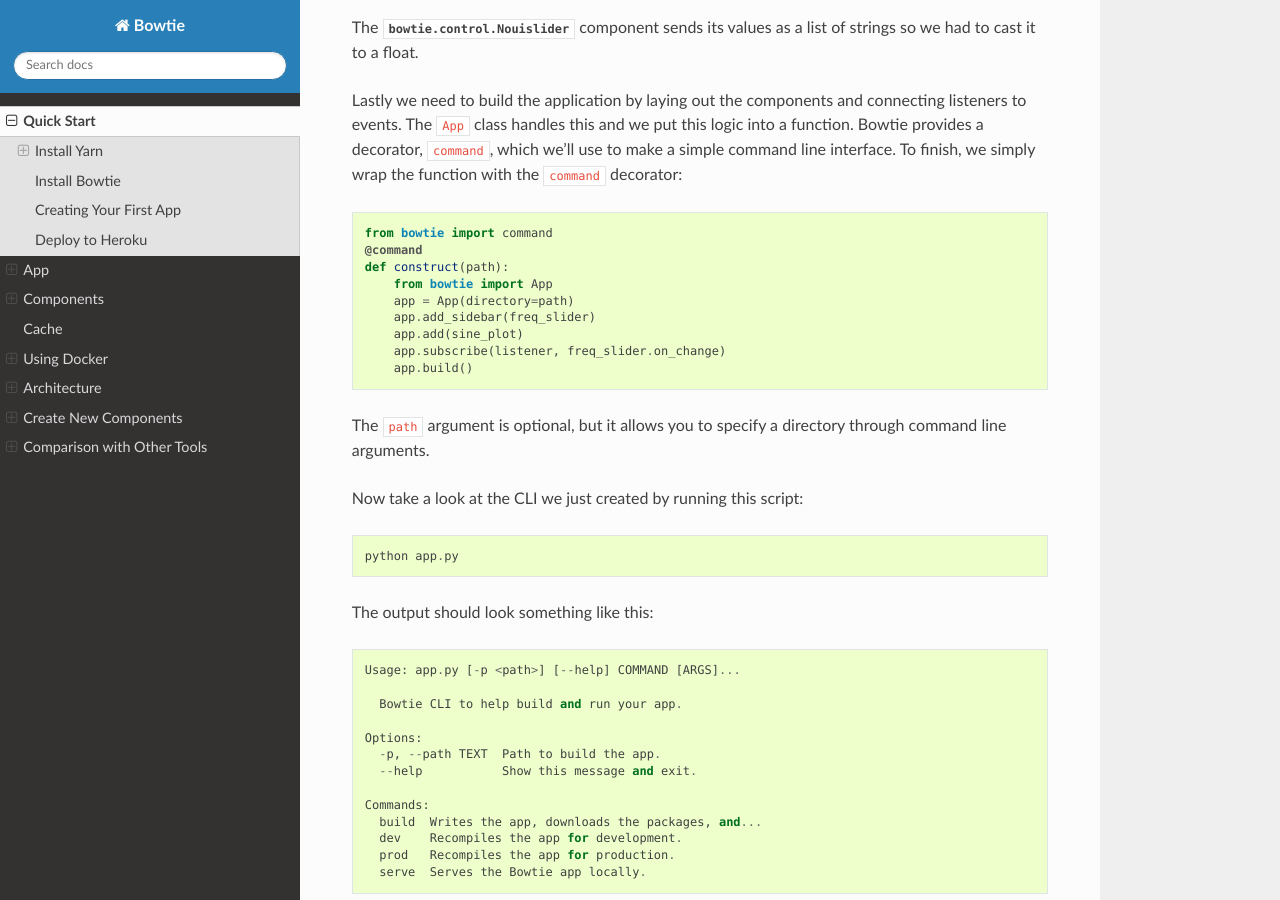
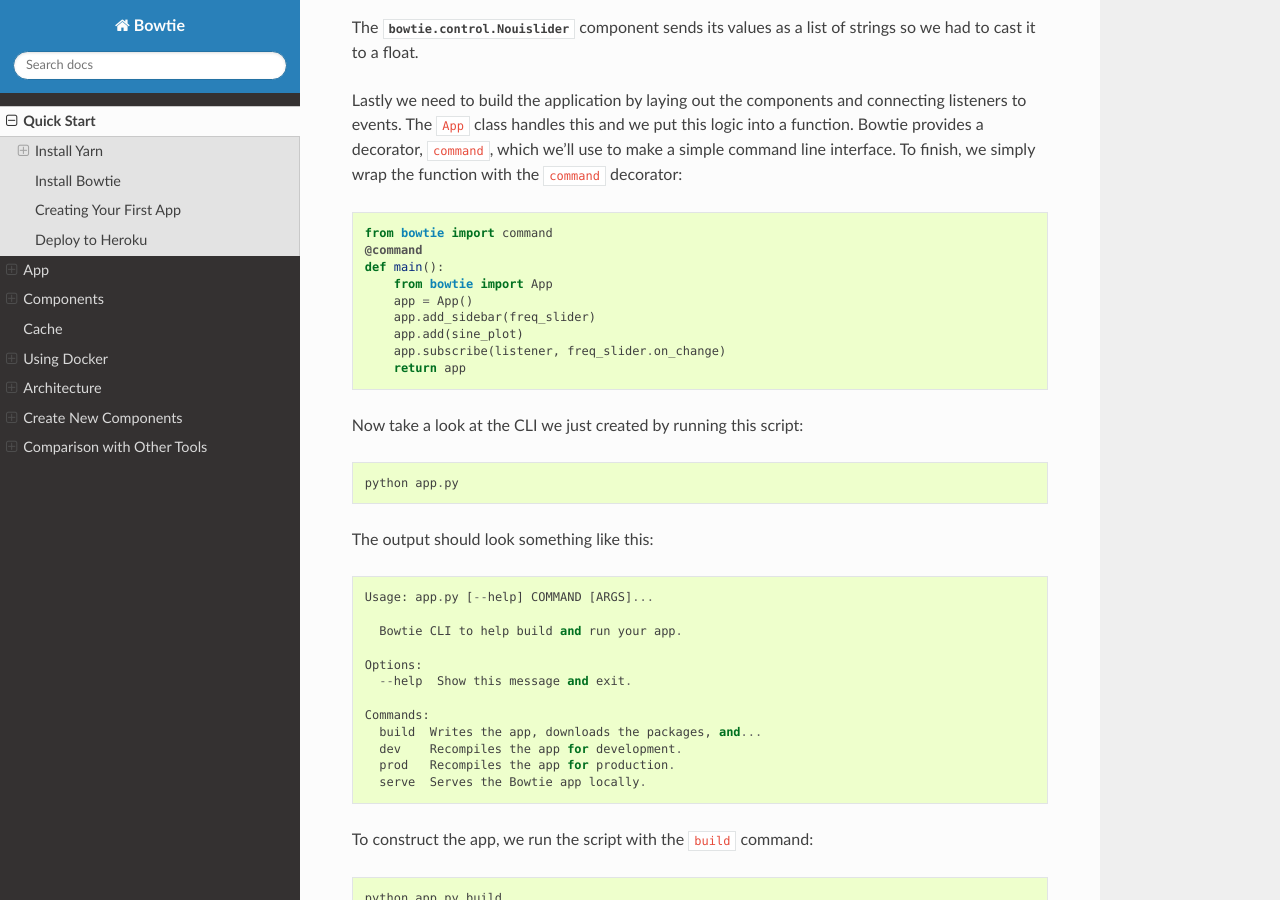
Before and after one commit to jwkvam/bowtie, a Sphinx documentation site: the page built from doc/quickstart.rst, in a window 1280 px wide and 900 px high, scrolled down 2062 px. Built offline with Sphinx 7.4.7 and the Read the Docs theme 2.0.0, drawn with Linux system fonts in a browser that asks for light colours; pages that are not in the unit, such as notebooks, are missing from menus.

Commit message:
docs and webpack caching

```diff
--- a/doc/architecture.rst
+++ b/doc/architecture.rst
@@ -75,9 +75,9 @@
 
     from bowtie import command
     @command
-    def construct():
+    def main():
         app = App(rows=1, columns=1, sidebar=True)
         app.add_sidebar(dropdown)
         app.add(plotly)
         app.subscribe(callback, dropdown.on_change)
-        app.build()
+        return app
--- a/doc/quickstart.rst
+++ b/doc/quickstart.rst
@@ -105,15 +105,13 @@
 
     from bowtie import command
     @command
-    def construct(path):
+    def main():
         from bowtie import App
-        app = App(directory=path)
+        app = App()
         app.add_sidebar(freq_slider)
         app.add(sine_plot)
         app.subscribe(listener, freq_slider.on_change)
-        app.build()
-
-The ``path`` argument is optional, but it allows you to specify a directory through command line arguments.
+        return app
 
 Now take a look at the CLI we just created by running this script::
 
@@ -121,13 +119,12 @@
 
 The output should look something like this::
 
-    Usage: app.py [-p <path>] [--help] COMMAND [ARGS]...
+    Usage: app.py [--help] COMMAND [ARGS]...
 
       Bowtie CLI to help build and run your app.
 
     Options:
-      -p, --path TEXT  Path to build the app.
-      --help           Show this message and exit.
+      --help  Show this message and exit.
 
     Commands:
       build  Writes the app, downloads the packages, and...
```
Also changed, not shown: 2 other files.
